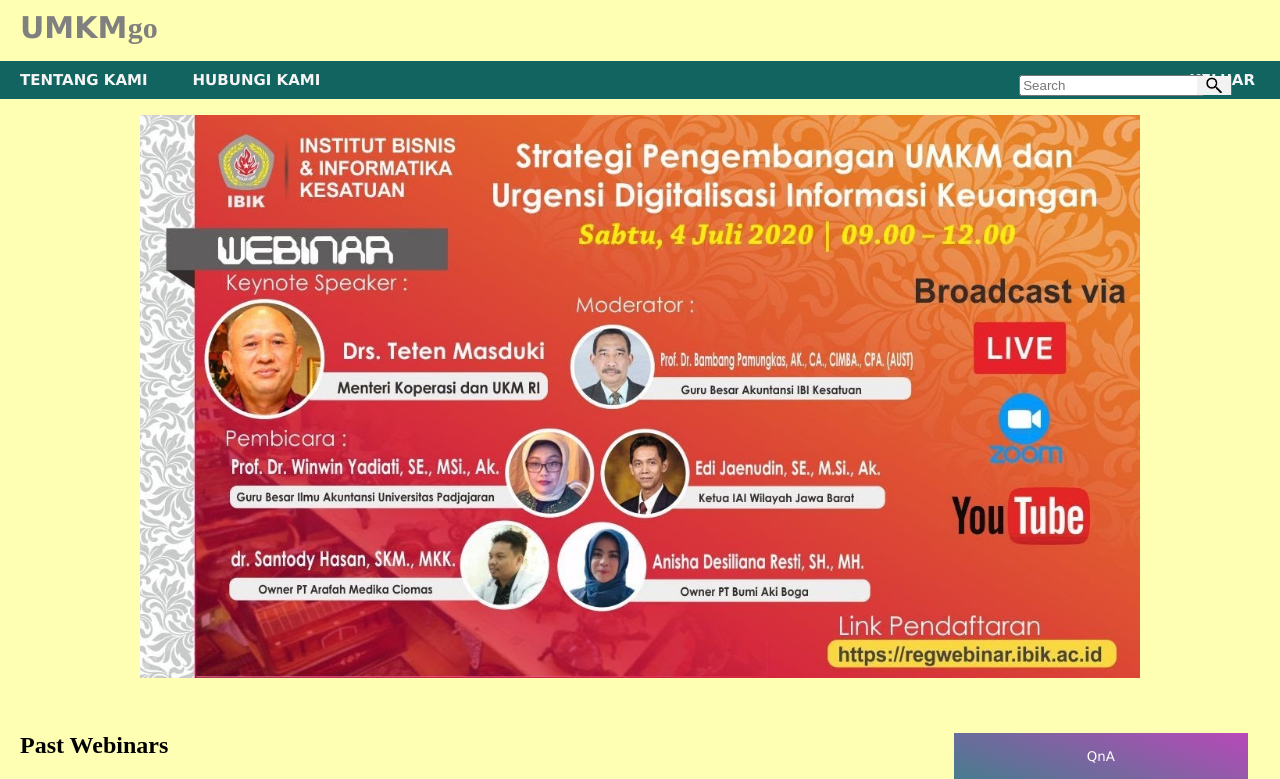
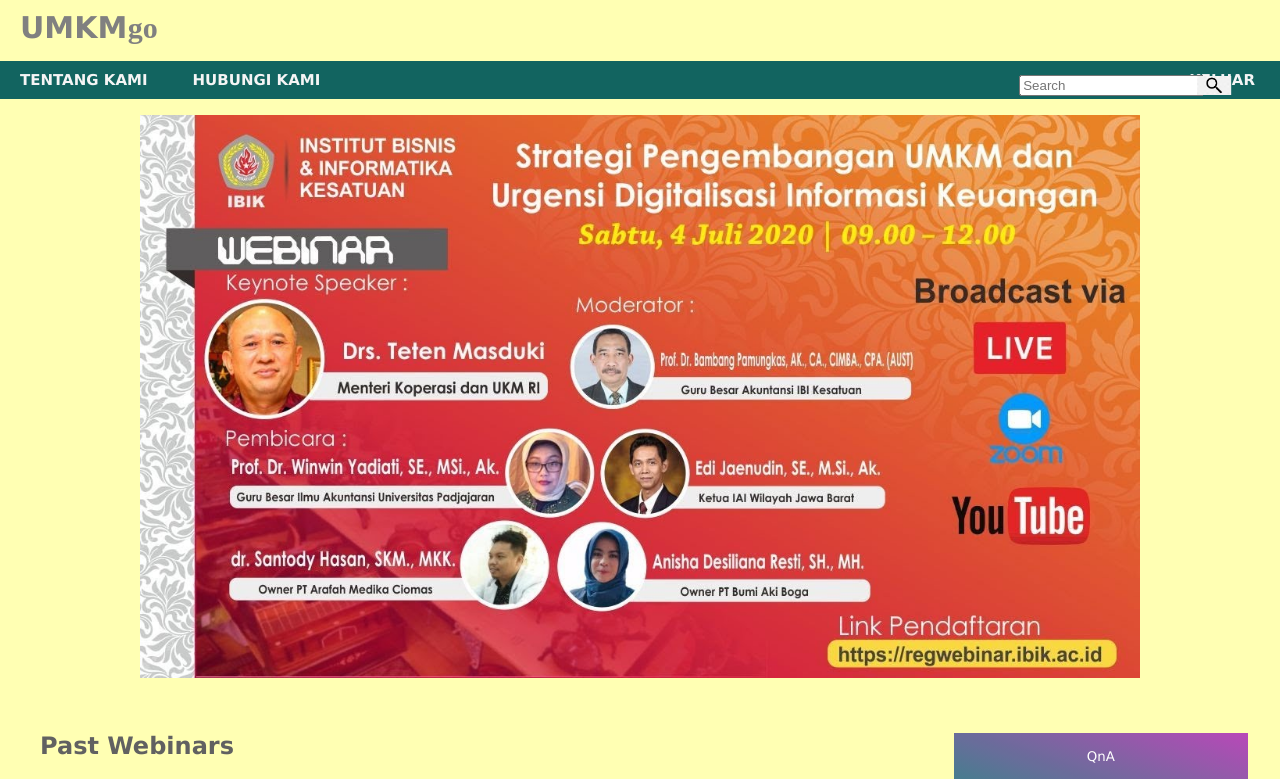
Before and after one commit to dehanalkautsar/MilestonesKelompok17, a PHP site: page /webinar_main.html in a window 1280 px wide. Shown: the top 779 px of the page. Run offline with PHP 8.4, Linux system fonts and the light colour scheme.

Commit message:
Nambahin font di konten webinar

```diff
--- a/webinar.css
+++ b/webinar.css
@@ -119,6 +119,10 @@
 
 .recent{
     margin: 20px;
+    position: relative;
+    left: 20px;
+    font-family: 'Lucida Sans';
+    color: rgb(97, 97, 97);
 }
 .content .main-content .post{
     margin:20px auto;
@@ -140,3 +144,7 @@
     float: right;
     text-decoration: none;
 }
+
+.content .main-content .post .desc h2 {
+    font-family:Tahoma;
+}
```
